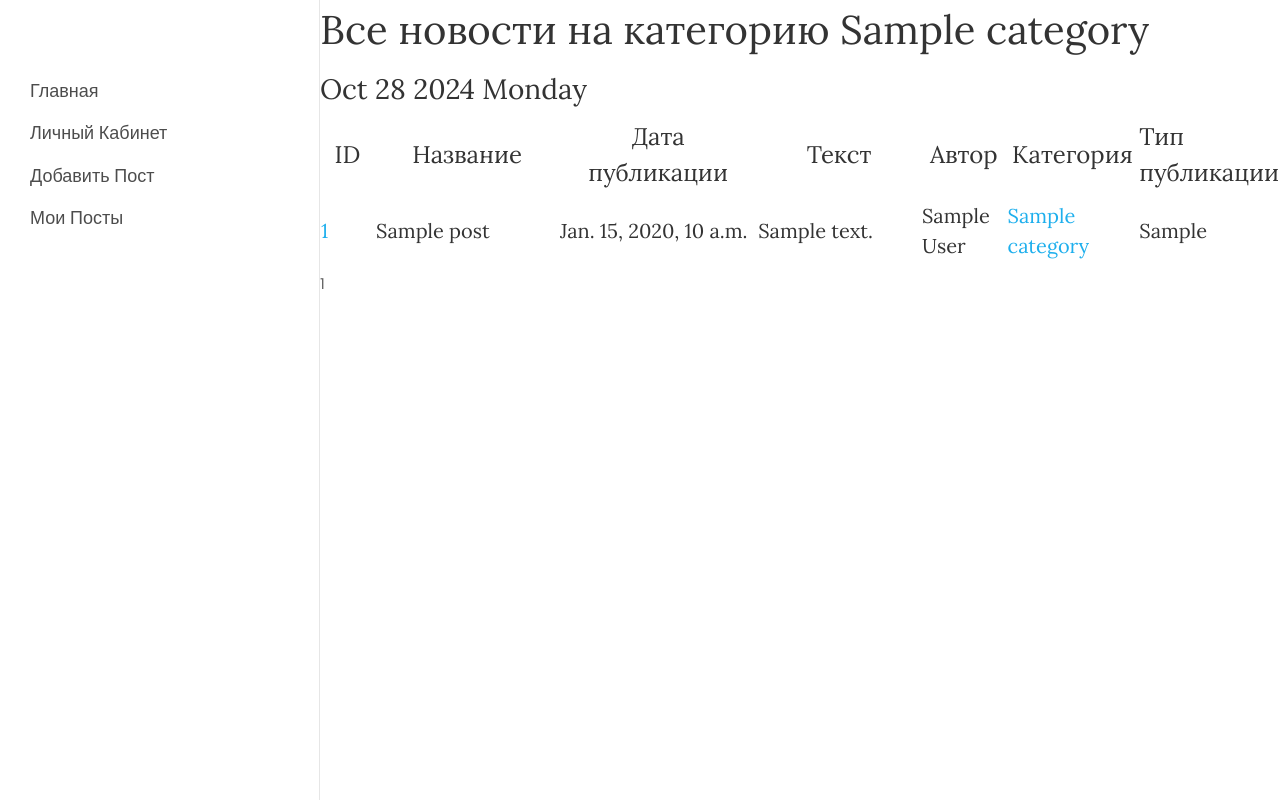
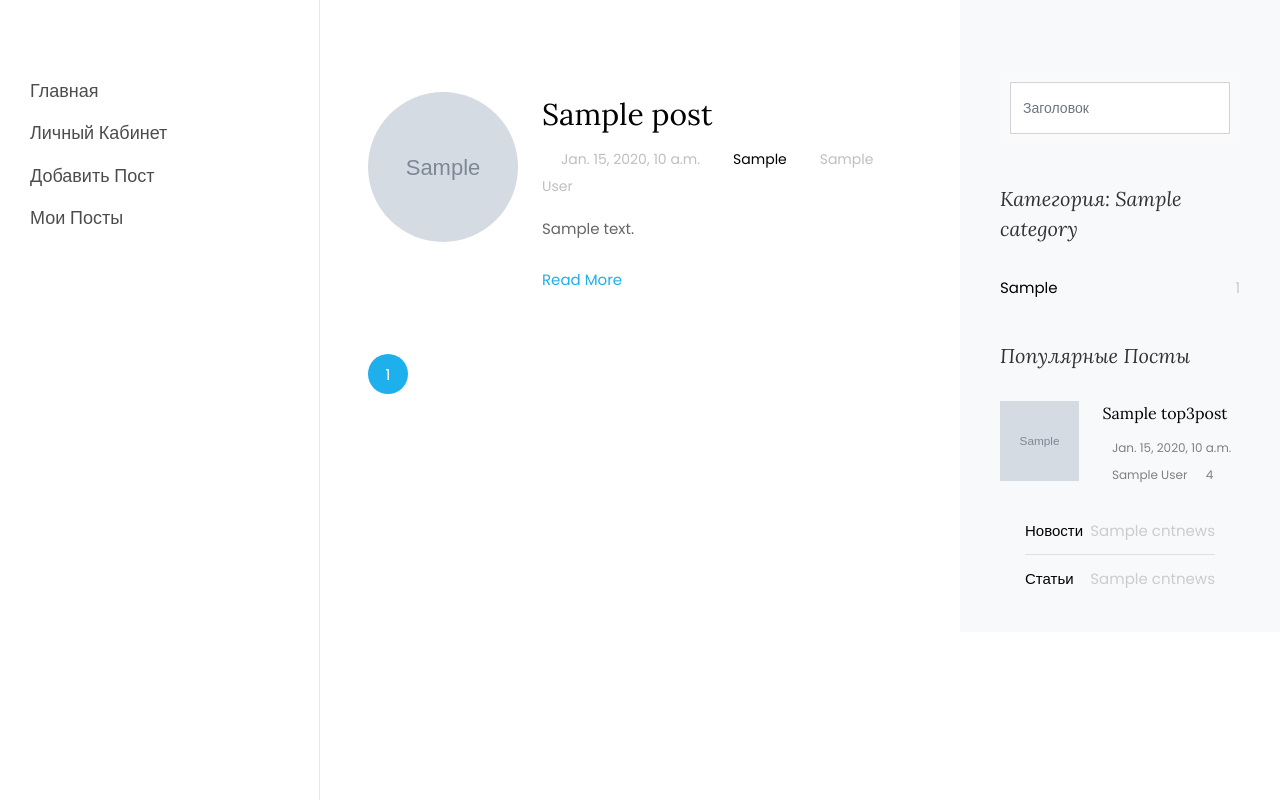
Before and after one commit to Stasnislawe/newsportal, a Django app: template newsportal/templates/categories/category.html in a window 1280 px wide. Run offline with Django 3.2, Linux system fonts and the light colour scheme; the template is opened without the code that fills it: most values are stand-ins (such as "Sample title", 1, 10 or a date in 2020); grey boxes marked "Sample" are stand-in pictures; some libraries are stand-ins or nearby versions; some web fonts are replaced.

Commit message:
шаблон категорий + подписка на категорию

```diff
--- a/newsportal/templates/categories/category.html
+++ b/newsportal/templates/categories/category.html
@@ -1,7 +1,6 @@
 {% extends 'flatpages/default.html' %}
-
+{% load static %}
 {% load custom_filters %}
-<!-- Подключаем новый файл с нашим тегом -->
 {% load custom_tags %}
 
 {% block title %}
@@ -9,74 +8,135 @@ Posts
 {% endblock title %}
 
 {% block content %}
-   <h1>Все новости на категорию {{ category.name_category }}</h1>
+<div class="col-xl-8 py-5 px-md-5">
+	<div class="row pt-md-4">
+        <div style="width: 100%; display:flex; justify-content: center; padding-bottom: 20px;">
+        {% if is_not_subscriber %}
+            <p class="text-center"><a href="{% url 'subscribe' category.id %}" class="btn btn-secondary btn-sm">Подписаться на рассылку постов на тему {{ category }}</a></p>
+        {% endif %}
+        {% if if_subscriber %}
+            <p class="text-center"><a href="{% url 'unsubscribe' category.id %}" class="btn btn-secondary btn-sm">Отписаться от рассылки постов на тему {{ category }}</a></p>
+        {% endif %}
+        </div>
+{% for post in category_news_list %}
+		<div class="col-md-12">
+			<div class="blog-entry ftco-animate d-md-flex">
+				<a href="{% url 'news_detail' post.id %}" class="img img-2" style="background-image: url({{ post.image.url }});"></a>
+				<div class="text text-2 pl-md-4">
+					<h3 class="mb-2"><a href="{% url 'news_detail' post.id %}">{{ post.heading }}</a></h3>
+					<div class="meta-wrap">
+						<p class="meta">
+							<span><i class="icon-calendar mr-2"></i>{{ post.time_create }}</span>
+							<span><a href="{% url 'news_detail' post.id %}"><i class="icon-folder-o mr-2"></i>{{ post.get_post_type_display }}</a></span>
+							<span><i class="icon-comment2 mr-2"></i>{{ post.author }}</span>
+						</p>
+					</div>
+					<p class="mb-4">{{ post.text|truncatechars:95 }}</p>
+					<p><a href="{% url 'news_detail' post.id %}" class="btn-custom">Read More</a></p>
+				</div>
+			</div>
+		</div>
+{% endfor %}
+
+</div>
+	<div class="row">
+		<div class="col">
+			<div class="block-27">
+			    <ul>
+					{% if page_obj.has_previous %}
+						<li>
+							<a href="?{% url_replace page=page_obj.previous_page_number %}">&lt;</a>
+						</li>
+					{% endif %}
+					{% for p in paginator.page_range %}
+                   		{% if page_obj.number == p %}
+							<li class="active"><a>{{ p }}</a></li>
+						{% elif p >= page_obj.number|add:-2 and p <= page_obj.number|add:2  %}
+							<li>
+								<a href="?{% url_replace page=p %}">{{ p }}</a>
+							</li>
+						{% endif %}
+					{% endfor %}
+					{% if page_obj.has_next %}
+						<li>
+							<a href="?{% url_replace page=page_obj.next_page_number %}">&gt;</a>
+						</li>
+					{% endif %}
+			    </ul>
+			</div>
+		</div>
+	 </div>
+</div>
+<div class="col-xl-4 sidebar ftco-animate bg-light pt-5">
+	            <div class="sidebar-box pt-md-4">
+	              <form action="" method="get" class="search-form">
+	                <div class="form-group">
+	                  <span class="icon icon-search"></span>
+	                  <input name="heading__icontains" id="id_heading__icontains" type="text" class="form-control" placeholder="Заголовок">
+	                </div>
+	              </form>
+	            </div>
+	            <div class="sidebar-box ftco-animate">
+	            	<h3 class="sidebar-heading">Категория: {{ category }}</h3>
+	              <ul class="categories">
+					{% for i in top5cat %}
+                      {% if i == category %}
+                      {% else %}
+	                    <li><a href="{% url 'category_list' i.pk %}">{{ i }}<span>{{ i.subscribers|length }}</span></a></li>
+                      {% endif %}
+					{% endfor %}
+	              </ul>
+	            </div>
+
+	            <div class="sidebar-box ftco-animate">
+	              <h3 class="sidebar-heading">Популярные Посты</h3>
+					{% for ps in top3posts %}
+	              <div class="block-21 mb-4 d-flex">
+	                <a class="blog-img mr-4" style="background-image: url({{ ps.image.url }});"></a>
+	                <div class="text">
+	                  <h3 class="heading"><a href="{% url 'news_detail' ps.pk %}">{{ ps.heading }}</a></h3>
+	                  <div class="meta">
+	                    <div><a href="#"><span class="icon-calendar"></span>{{ ps.time_create }}</a></div>
+	                    <div><a href="#"><span class="icon-person"></span>{{ ps.author }}</a></div>
+	                    <div><a href="#"><span class="icon-chat"></span>{{ ps.rating_post }}</a></div>
+	                  </div>
+	                </div>
+	              </div>
+					{% endfor %}
 
 
-   <h3>{% current_time '%b %d %Y %A' %}</h3>
 
-   <hr>
-   {% if category_news_list %}
-       <table>
-           <tr>
-               <td style="width: 80px; text-align: center;"><h4>ID</h4></td>
-               <td style="width: 250px; text-align: center;"><h4>Название</h4></td>
-               <td style="width: 250px; text-align: center;"><h4>Дата публикации</h4></td>
-               <td style="width: 250px; text-align: center;"><h4>Текст</h4></td>
-               <td style="width: 100px; text-align: center;"><h4>Автор</h4></td>
-               <td style="width: 140px; text-align: center;"><h4> Категория </h4></td>
-               <td><h4>Тип публикации</h4></td>
-           </tr>
+	            <div class="sidebar-box ftco-animate">
+	            	<h3 class="sidebar-heading"></h3>
+	              <ul class="categories">
+	              	<li><a href="{% url 'news' %}">Новости<span>{{ cntnews }}</span></a></li>
+	                <li><a href="{% url 'art' %}">Статьи<span>{{ cntnews }}</span></a></li>
+	              </ul>
+	            </div>
 
-           {% for post in category_news_list %}
-           <tr>
-               <td><h5><a href="{{ post.id }}">{{ post.id }}</a></h5></td>
-               <td><h5>{{ post.heading|censor }}</h5></td>
-               <td><h5>{{ post.time_create }}</h5></td>
-               <td><h5>{{ post.text|truncatechars:20|censor }}</h5></td>
-               <td><h5>{{ post.author }}</h5></td>
-               <td>
-                   <h5>
-                       {% for category in post.posts_mtm.all %}
-                       <a href="{% url 'category_list' category.id %}">{{ category.name_category }}</a>
-                       {% endfor %}
-                   </h5>
-               </td>
-               <td><h5>{{ post.get_post_type_display }}</h5></td>
-           </tr>
-           {% endfor %}
 
-       </table>
-        {% if is_not_subscriber %}
-            <p class="text-center"><a href="{% url 'subscribe' category.id %}" class="btn btn-secondary btn-sm">Подписаться</a></p>
-        {% endif %}
-        {% if if_subscriber %}
-            <p class="text-center"><a href="{% url 'unsubscribe' category.id %}" class="btn btn-secondary btn-sm">Отписаться</a></p>
-        {% endif %}
-    {% else %}
+<!--                       {% for category in post.posts_mtm.all %}-->
+<!--                       <a href="{% url 'category_list' category.id %}">{{ category.name_category }}</a>-->
+<!--                       {% endfor %}-->
+{% endblock content %}
 
-       <h2>Новостей нет!</h2>
-   {% endif %}
-{# Добавляем пагинацию на страницу #}
 
-   {# Информация о предыдущих страницах #}
-   {% if page_obj.has_previous %}
-       <a href="?page=1">1</a>
-       {% if page_obj.previous_page_number != 1 %}
-           ...
-           <a href="?page={{ page_obj.previous_page_number }}">{{ page_obj.previous_page_number }}</a>
-       {% endif %}
-   {% endif %}
+<!--           {% for post in category_news_list %}-->
+<!--           <tr>-->
+<!--               <td><h5><a href="{{ post.id }}">{{ post.id }}</a></h5></td>-->
+<!--               <td><h5>{{ post.heading|censor }}</h5></td>-->
+<!--               <td><h5>{{ post.time_create }}</h5></td>-->
+<!--               <td><h5>{{ post.text|truncatechars:20|censor }}</h5></td>-->
+<!--               <td><h5>{{ post.author }}</h5></td>-->
+<!--               <td>-->
+<!--                   <h5>-->
+<!--                       {% for category in post.posts_mtm.all %}-->
+<!--                       <a href="{% url 'category_list' category.id %}">{{ category.name_category }}</a>-->
+<!--                       {% endfor %}-->
+<!--                   </h5>-->
+<!--               </td>-->
+<!--               <td><h5>{{ post.get_post_type_display }}</h5></td>-->
+<!--           </tr>-->
+<!--           {% endfor %}-->
 
-   {# Информация о текущей странице #}
-   {{ page_obj.number }}
-
-   {# Информация о следующих страницах #}
-   {% if page_obj.has_next %}
-       <a href="?page={{ page_obj.next_page_number }}">{{ page_obj.next_page_number }}</a>
-       {% if paginator.num_pages != page_obj.next_page_number %}
-           ...
-           <a href="?page={{ page_obj.paginator.num_pages }}">{{ page_obj.paginator.num_pages }}</a>
-       {% endif %}
-   {% endif %}
-
-{% endblock content %}
+<!--       </table>-->
```
Also changed, not shown: newsportal/NewsPortal/views.py (+2 -16 lines).
